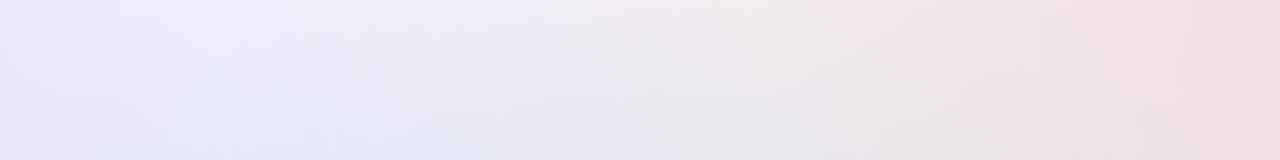
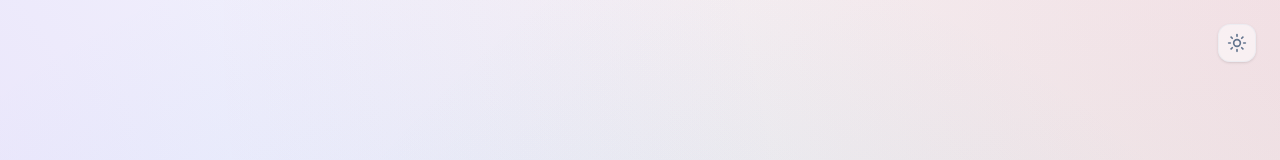
Before and after one commit to KelvinAbidha/Cohort-space, a React (Vite) app in the folder frontend/: page /access in a window 1280 px wide. Shown: the top 160 px of the page. Built offline with nearby package versions, Linux system fonts and the light colour scheme.

Commit message:
feat: Add light and dark theme toggle

```diff
--- a/frontend/index.html
+++ b/frontend/index.html
@@ -5,6 +5,14 @@
     <link rel="icon" type="image/svg+xml" href="/favicon.svg" />
     <meta name="viewport" content="width=device-width, initial-scale=1.0" />
     <title>frontend</title>
+    <script>
+      // On page load or when changing themes, best to add inline in `head` to avoid FOUC
+      if (localStorage.theme === 'dark' || (!('theme' in localStorage) && window.matchMedia('(prefers-color-scheme: dark)').matches)) {
+        document.documentElement.classList.add('dark')
+      } else {
+        document.documentElement.classList.remove('dark')
+      }
+    </script>
   </head>
   <body>
     <div id="root"></div>
--- a/frontend/src/App.tsx
+++ b/frontend/src/App.tsx
@@ -17,6 +17,7 @@ import DashboardView from './views/DashboardView.tsx';
 import TaskBoardView from './views/TaskBoardView.tsx';
 import ResourceVaultView from './views/ResourceVaultView.tsx';
 import WorkspaceSelectorView from './views/WorkspaceSelectorView.tsx';
+import ThemeToggle from './components/ThemeToggle.tsx';
 
 const MainLayout: React.FC<{ children: React.ReactNode }> = ({ children }) => {
   const location = useLocation();
@@ -116,7 +117,8 @@ const MainLayout: React.FC<{ children: React.ReactNode }> = ({ children }) => {
           </div>
 
           <div className="flex items-center space-x-6">
-            <div className="flex items-center space-x-4 bg-white/80 p-2.5 pr-6 rounded-2xl border border-white shadow-xl shadow-slate-200/40">
+            <ThemeToggle />
+            <div className="flex items-center space-x-4 bg-white/80 dark:bg-slate-800/80 p-2.5 pr-6 rounded-2xl border border-white dark:border-slate-700 shadow-xl shadow-slate-200/40 dark:shadow-slate-900/40">
                <div className="w-10 h-10 rounded-xl bg-primary-600 flex items-center justify-center text-xs font-black text-white shadow-lg shadow-primary-200">
                   {(userName?.[0] || '?').toUpperCase()}
                </div>
--- /dev/null
+++ b/frontend/src/components/ThemeToggle.tsx
@@ -0,0 +1,39 @@
+import React, { useEffect, useState } from 'react';
+import { Moon, Sun } from 'lucide-react';
+
+const ThemeToggle: React.FC = () => {
+  const [isDark, setIsDark] = useState(false);
+
+  useEffect(() => {
+    // Check initial state
+    const isDarkMode = document.documentElement.classList.contains('dark');
+    setIsDark(isDarkMode);
+  }, []);
+
+  const toggleTheme = () => {
+    const nextTheme = !isDark;
+    setIsDark(nextTheme);
+    if (nextTheme) {
+      document.documentElement.classList.add('dark');
+      localStorage.setItem('theme', 'dark');
+    } else {
+      document.documentElement.classList.remove('dark');
+      localStorage.setItem('theme', 'light');
+    }
+  };
+
+  return (
+    <button
+      onClick={toggleTheme}
+      className="relative p-2 rounded-xl bg-white/50 dark:bg-slate-800/50 border border-slate-200/50 dark:border-slate-700/50 shadow-sm hover:shadow-md transition-all duration-300 text-slate-500 dark:text-slate-400 hover:text-primary-600 dark:hover:text-primary-400 group"
+      aria-label="Toggle Theme"
+    >
+      <div className="relative w-5 h-5 flex items-center justify-center">
+        <Sun className={`absolute w-5 h-5 transition-all duration-500 transform ${isDark ? 'scale-0 opacity-0 rotate-90' : 'scale-100 opacity-100 rotate-0'}`} />
+        <Moon className={`absolute w-5 h-5 transition-all duration-500 transform ${isDark ? 'scale-100 opacity-100 rotate-0' : 'scale-0 opacity-0 -rotate-90'}`} />
+      </div>
+    </button>
+  );
+};
+
+export default ThemeToggle;
--- a/frontend/src/index.css
+++ b/frontend/src/index.css
@@ -1,4 +1,12 @@
 @import "tailwindcss";
+@custom-variant dark (&:is(.dark *));
+
+:root {
+  --bg-body: #f8fafc;
+}
+.dark {
+  --bg-body: #0f172a;
+}
 
 @theme {
   --color-primary-50: #f5f3ff;
@@ -19,7 +27,7 @@
 
 @layer base {
   body {
-    @apply text-slate-900 antialiased selection:bg-primary-100 selection:text-primary-900 bg-transparent min-h-screen relative;
+    @apply text-slate-900 dark:text-slate-100 antialiased selection:bg-primary-100 dark:selection:bg-primary-900 selection:text-primary-900 dark:selection:text-primary-100 bg-transparent min-h-screen relative;
     font-feature-settings: "cv02", "cv03", "cv04", "cv11";
   }
 
@@ -32,7 +40,7 @@
     height: 100vh;
     z-index: -100;
     pointer-events: none;
-    background-color: #f8fafc;
+    background-color: var(--bg-body);
     background-image:
       radial-gradient(circle at 15% 50%, rgba(139, 92, 246, 0.18) 0%, transparent 50%),
       radial-gradient(circle at 85% 30%, rgba(244, 63, 94, 0.15) 0%, transparent 50%),
@@ -45,20 +53,20 @@
 
 @layer components {
   .glass-card {
-    @apply bg-white/70 backdrop-blur-xl border border-white/40 shadow-[0_8px_32px_0_rgba(31,38,135,0.07)] ring-1 ring-white/20;
+    @apply bg-white/70 dark:bg-slate-900/70 backdrop-blur-xl border border-white/40 dark:border-white/10 shadow-[0_8px_32px_0_rgba(31,38,135,0.07)] dark:shadow-[0_8px_32px_0_rgba(0,0,0,0.3)] ring-1 ring-white/20 dark:ring-white/5;
   }
 
   .glass-sidebar {
-    @apply bg-white/40 backdrop-blur-2xl border-r border-white/20 shadow-[4px_0_24px_rgba(0,0,0,0.02)];
+    @apply bg-white/40 dark:bg-slate-900/60 backdrop-blur-2xl border-r border-white/20 dark:border-white/10 shadow-[4px_0_24px_rgba(0,0,0,0.02)] dark:shadow-[4px_0_24px_rgba(0,0,0,0.2)];
   }
 
   .kanban-column {
-    @apply bg-slate-200/30 p-5 rounded-3xl min-h-[600px] border border-white/50 backdrop-blur-sm;
+    @apply bg-slate-200/30 dark:bg-slate-800/40 p-5 rounded-3xl min-h-[600px] border border-white/50 dark:border-white/10 backdrop-blur-sm;
   }
 
   .task-card {
-    @apply bg-white/90 backdrop-blur-sm p-5 rounded-2xl shadow-sm border border-slate-200/50 mb-4
-           hover:shadow-xl hover:-translate-y-1 transition-all duration-300 cursor-pointer ring-1 ring-transparent hover:ring-primary-200;
+    @apply bg-white/90 dark:bg-slate-800/90 backdrop-blur-sm p-5 rounded-2xl shadow-sm border border-slate-200/50 dark:border-slate-700/50 mb-4
+           hover:shadow-xl hover:-translate-y-1 transition-all duration-300 cursor-pointer ring-1 ring-transparent hover:ring-primary-200 dark:hover:ring-primary-500;
   }
 
   .btn-primary {
@@ -72,11 +80,11 @@
   }
 
   .sidebar-link.active {
-    @apply bg-white text-primary-600 shadow-sm ring-1 ring-slate-100;
+    @apply bg-white dark:bg-slate-800 text-primary-600 dark:text-primary-400 shadow-sm ring-1 ring-slate-100 dark:ring-slate-700/50;
   }
 
   .sidebar-link:not(.active) {
-    @apply text-slate-400 hover:text-slate-700 hover:bg-white/50;
+    @apply text-slate-400 dark:text-slate-500 hover:text-slate-700 dark:hover:text-slate-300 hover:bg-white/50 dark:hover:bg-slate-800/50;
   }
 }
 
--- a/frontend/src/views/WorkspaceAccess.tsx
+++ b/frontend/src/views/WorkspaceAccess.tsx
@@ -2,6 +2,7 @@ import React, { useState } from 'react';
 import { useNavigate } from 'react-router-dom';
 import axios from 'axios';
 import { Monitor, Lock, ArrowRight, AlertCircle, Bookmark, User } from 'lucide-react';
+import ThemeToggle from '../components/ThemeToggle.tsx';
 
 const WorkspaceAccess: React.FC = () => {
   const [isRegistering, setIsRegistering] = useState(false);
@@ -38,6 +39,9 @@ const WorkspaceAccess: React.FC = () => {
 
   return (
     <div className="min-h-screen bg-transparent flex items-center justify-center p-2 relative overflow-hidden">
+      <div className="absolute top-6 right-6 z-50">
+        <ThemeToggle />
+      </div>
 
       <div className="max-w-[400px] w-full z-10 animate-fade-in py-1">
         <div className="text-center mb-3">
--- a/frontend/src/views/WorkspaceSelectorView.tsx
+++ b/frontend/src/views/WorkspaceSelectorView.tsx
@@ -16,6 +16,7 @@ import {
   ShieldCheck,
   Zap
 } from 'lucide-react';
+import ThemeToggle from '../components/ThemeToggle.tsx';
 
 interface GroupedWorkspaces {
     [unitName: string]: {
@@ -151,6 +152,7 @@ const WorkspaceSelectorView: React.FC = () => {
           </div>
 
           <div className="flex items-center space-x-4">
+            <ThemeToggle />
             <button
               onClick={() => setIsCreateModalOpen(true)}
               className="flex items-center space-x-2 text-xs font-black text-emerald-600 uppercase tracking-widest hover:text-white hover:bg-emerald-600 transition-all bg-white px-6 py-3.5 rounded-2xl border border-emerald-100 shadow-sm hover:shadow-emerald-200"
```
